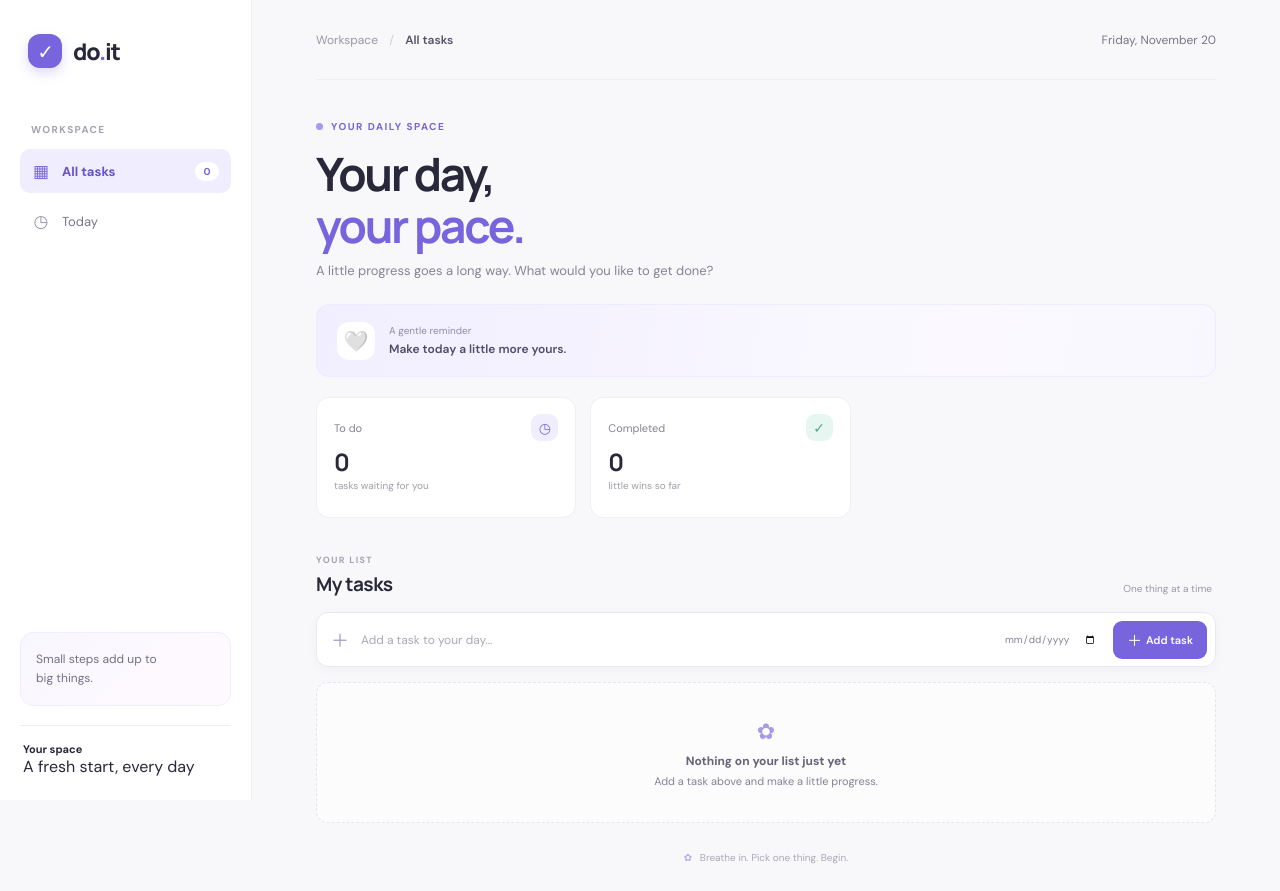
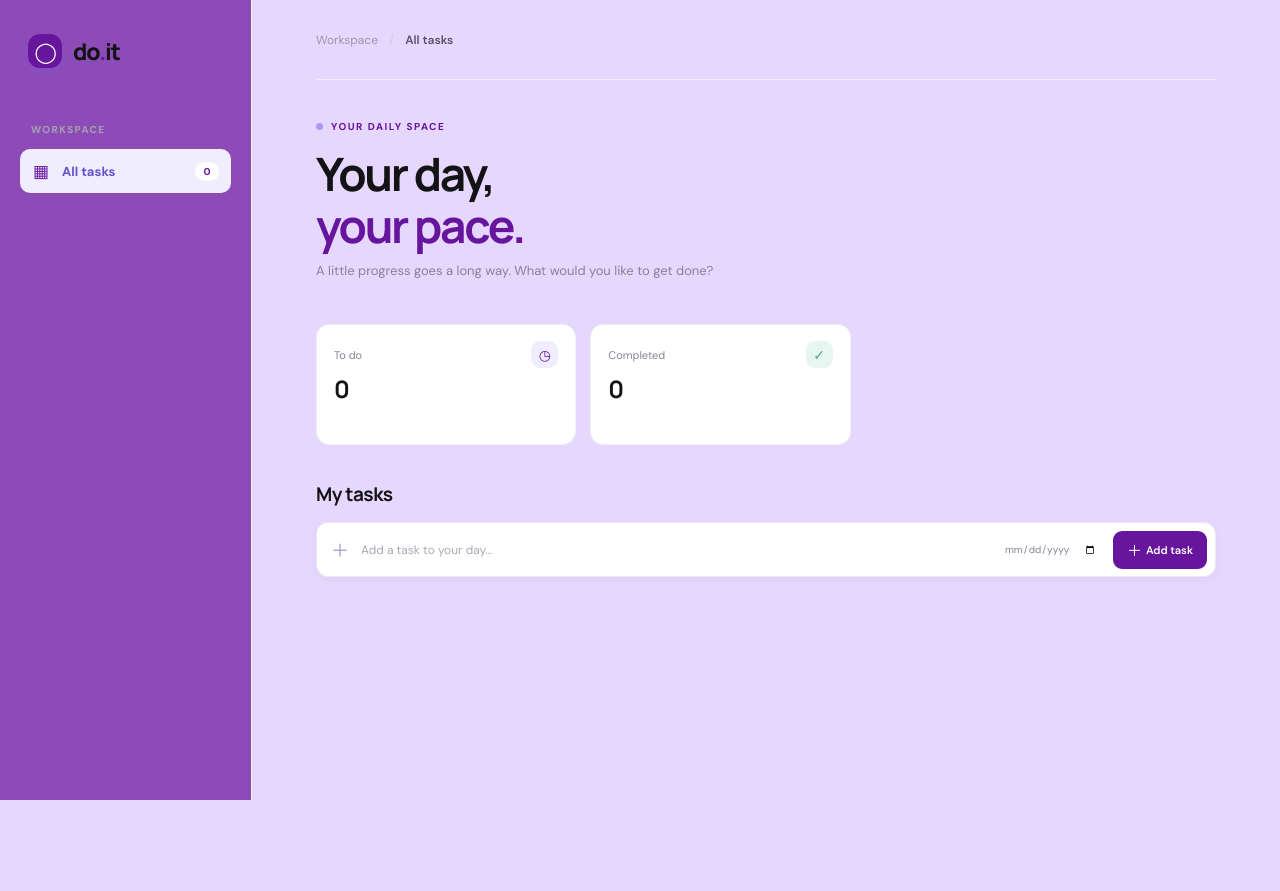
Before and after one commit to Nezii26/TO_DO_List, a plain HTML site: page index.html in a window 1280 px wide. After the commit the page ends 800 px from the top, so only its background shows below. Drawn offline with Linux system fonts and the light colour scheme.

Commit message:
final_commit

```diff
--- a/index.html
+++ b/index.html
@@ -8,7 +8,9 @@
     <title>do.it — Your daily space</title>
     <link rel="preconnect" href="https://fonts.googleapis.com">
     <link rel="preconnect" href="https://fonts.gstatic.com" crossorigin>
-    <link href="https://fonts.googleapis.com/css2?family=DM+Sans:wght@400;500;600;700&family=Manrope:wght@400;500;600;700;800&display=swap" rel="stylesheet">
+    <link
+        href="https://fonts.googleapis.com/css2?family=DM+Sans:wght@400;500;600;700&family=Manrope:wght@400;500;600;700;800&display=swap"
+        rel="stylesheet">
     <link rel="stylesheet" href="styles.css">
 </head>
 
@@ -16,7 +18,7 @@
     <div class="app-shell">
         <aside class="sidebar" aria-label="Main navigation">
             <a class="brand" href="#" aria-label="do.it home">
-                <span class="brand-mark" aria-hidden="true">✓</span>
+                <span class="brand-mark" aria-hidden="true">◯</span>
                 <span>do<span class="brand-dot">.</span>it</span>
             </a>
 
@@ -27,40 +29,16 @@
                     <span>All tasks</span>
                     <span class="nav-count" id="all-count">0</span>
                 </button>
-                <button class="nav-link" type="button" data-view="today">
-                    <span class="nav-icon" aria-hidden="true">◷</span>
-                    <span>Today</span>
-                </button>
-                <!-- <button class="nav-link" type="button" data-view="upcoming">
-                    <span class="nav-icon" aria-hidden="true">▤</span>
-                    <span>Upcoming</span>
-                </button>
-                <button class="nav-link" type="button" data-view="completed">
-                    <span class="nav-icon" aria-hidden="true">✓</span>
-                    <span>Completed</span>
-                </button> -->
+
             </nav>
 
-            <div class="sidebar-bottom">
-                <div class="sidebar-note">
-                    <span class="note-sparkle" aria-hidden="true"></span>
-                    <p>Small steps add up to big things.</p>
-                </div>
-                <div class="profile">
-                    <!-- <div class="avatar" aria-hidden="true">Y</div> -->
-                    <div>
-                        <strong>Your space</strong>
-                        <span>A fresh start, every day</span>
-                    </div>
-                    <!-- <span class="profile-menu" aria-hidden="true">···</span> -->
-                </div>
-            </div>
+
         </aside>
 
         <main class="main-content">
             <header class="topbar">
-                <div class="breadcrumb">Workspace <span>/</span> <strong id="current-view-label">All tasks</strong></div>
-                <div class="today-date" id="today-date"></div>
+                <div class="breadcrumb">Workspace <span>/</span> <strong id="current-view-label">All tasks</strong>
+                </div>
             </header>
 
             <section class="welcome">
@@ -69,50 +47,36 @@
                 <p>A little progress goes a long way. What would you like to get done?</p>
             </section>
 
-            <section class="focus-card" aria-label="Daily encouragement">
-                <div class="focus-icon" aria-hidden="true">🤍</div>
-                <div>
-                    <span class="focus-label">A gentle reminder</span>
-                    <strong>Make today a little more yours.</strong>
-                </div>
-                <span class="focus-decoration" aria-hidden="true"></span>
-            </section>
 
             <section class="stats" aria-label="Task overview">
                 <article class="stat-card">
-                    <div class="stat-heading"><span>To do</span><span class="stat-icon lavender" aria-hidden="true">◷</span></div>
+                    <div class="stat-heading"><span>To do</span><span class="stat-icon lavender"
+                            aria-hidden="true">◷</span></div>
                     <strong class="stat-value" id="todo-stat">0</strong>
-                    <span class="stat-caption">tasks waiting for you</span>
                 </article>
                 <article class="stat-card">
-                    <div class="stat-heading"><span>Completed</span><span class="stat-icon mint" aria-hidden="true">✓</span></div>
+                    <div class="stat-heading"><span>Completed</span><span class="stat-icon mint"
+                            aria-hidden="true">✓</span></div>
                     <strong class="stat-value" id="done-stat">0</strong>
-                    <span class="stat-caption">little wins so far</span>
                 </article>
-                <!-- <article class="stat-card progress-stat">
-                    <div class="stat-heading"><span>Daily progress</span><span class="progress-percent" id="progress-label">0%</span></div>
-                    <div class="progress-track" role="progressbar" aria-label="Tasks completed" aria-valuemin="0" aria-valuemax="100" aria-valuenow="0" id="progress-bar">
-                        <span id="progress-fill"></span>
-                    </div>
-                    <span class="stat-caption" id="progress-caption">Every step counts</span>
-                </article> -->
+
             </section>
 
             <section class="tasks-section" aria-labelledby="tasks-heading">
                 <div class="section-heading">
                     <div>
-                        <span class="section-kicker">YOUR LIST</span>
                         <h2 id="tasks-heading">My tasks</h2>
                     </div>
-                    <span class="list-hint">One thing at a time <span aria-hidden="true"></span></span>
+                    <span class="list-hint"><span aria-hidden="true"></span></span>
                 </div>
 
                 <form class="task-form" id="task-form">
                     <label class="sr-only" for="task-input">New task</label>
                     <span class="input-plus" aria-hidden="true">＋</span>
-                    <input id="task-input" name="task" type="text" placeholder="Add a task to your day..." maxlength="160" autocomplete="off" required>
-                    <label class="sr-only" for="task-date">Due date (optional)</label>
-                    <input class="date-input" id="task-date" name="dueDate" type="date" aria-label="Due date (optional)">
+                    <input id="task-input" name="task" type="text" placeholder="Add a task to your day..."
+                        maxlength="160" autocomplete="off" required>
+                    <input class="date-input" id="task-date" name="dueDate" type="date"
+                        aria-label="Due date (optional)">
                     <button class="add-button" type="submit"><span aria-hidden="true">＋</span> Add task</button>
                 </form>
 
@@ -120,7 +84,7 @@
                 <ul class="task-list" id="task-list" aria-live="polite"></ul>
             </section>
 
-            <footer class="page-footer"><span aria-hidden="true">✿</span> Breathe in. Pick one thing. Begin.</footer>
+            <footer class="page-footer"><span aria-hidden="true"></span></footer>
         </main>
     </div>
     <script src="app.js"></script>
--- a/styles.css
+++ b/styles.css
@@ -1,9 +1,9 @@
 :root {
     color-scheme: light;
-    --ink: #29283a;
-    --muted: #89889a;
+    --ink: #131316;
+    --muted: #9a8888;
     --line: #eeedf3;
-    --purple: #7864dc;
+    --purple: #67159d;
     --purple-dark: #6651ca;
     --purple-soft: #f0edff;
     --surface: #ffffff;
@@ -24,6 +24,7 @@ body {
     margin: 0;
     background: var(--page);
     color: var(--ink);
+    background-color: rgb(230, 215, 255);
 }
 
 button,
@@ -49,6 +50,7 @@ button {
     padding: 34px 20px 20px;
     border-right: 1px solid #efeff4;
     background: var(--surface);
+    background-color: #8d4bb8;
 }
 
 .brand {
```
